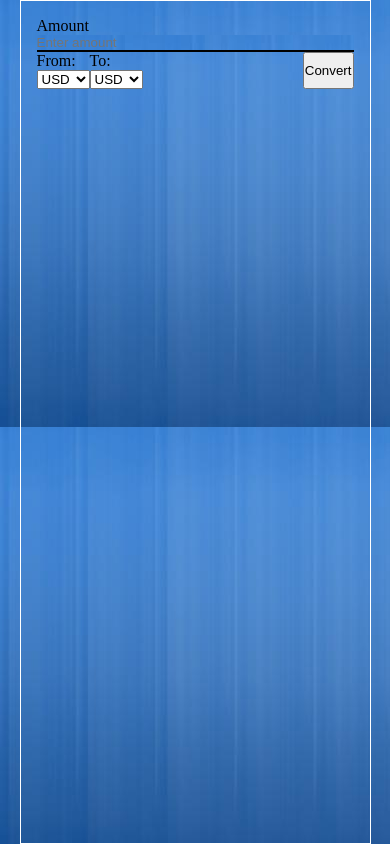
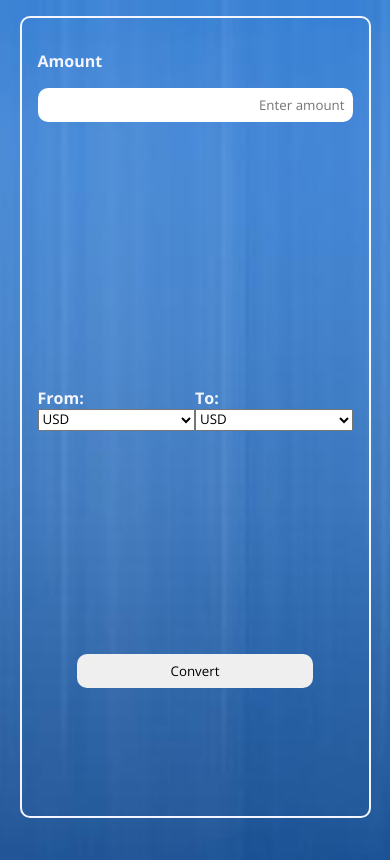
Before and after one commit to afesta12/Currency-Converter, a React (Create React App) app: page / in a window 390 px wide. Built offline with nearby package versions, Linux system fonts and the light colour scheme.

Commit message:
mobile design

```diff
--- a/src/Components/LargeInput.js
+++ b/src/Components/LargeInput.js
@@ -2,7 +2,7 @@ import React from 'react'
 
 const LargeInput = ({title}) => {
   return (
-    <div className='container input__container'>
+    <div className='container container__input'>
 
         <label>{title}</label>
         <input type="text" placeholder='Enter amount' />
--- a/src/SCSS/_config.scss
+++ b/src/SCSS/_config.scss
@@ -1,21 +1,50 @@
+@import url('https://fonts.googleapis.com/css2?family=Open+Sans:wght@400;700&display=swap');
+
+// Variables
+$white: rgb(244, 245, 255);
+
 * {
 
     margin: 0;
     padding: 0;
     box-sizing: border-box;
+    font-family: 'Open Sans', sans-serif;
+
+}
+
+// Typography
+label {
+
+    font-weight: 700;
+    color: $white;
 
 }
 
 body {
 
+    height: 100vh;
     background-image: url("cVR2Dv.jpg");
+    background-size: cover;
+    background-repeat: no-repeat;
+    background-position: center center;
 
 }
 
 input {
 
     border: none;
-    background-image: url("cVR2Dv.jpg");
-    border-bottom: 2px solid black;
+    text-align: right;
+    padding: .5rem;
+    border-radius: 10px;
+    margin-top: 1rem;
 
 }
+
+button {
+
+    border: none;
+    border-radius: 10px;
+    padding: .5rem;
+    width: 75%;
+    align-self: center;
+}
--- a/src/SCSS/index.css
+++ b/src/SCSS/index.css
@@ -1,32 +1,65 @@
+@import url("https://fonts.googleapis.com/css2?family=Open+Sans:wght@400;700&display=swap");
 * {
   margin: 0;
   padding: 0;
   box-sizing: border-box;
+  font-family: "Open Sans", sans-serif;
+}
+
+label {
+  font-weight: 700;
+  color: rgb(244, 245, 255);
 }
 
 body {
+  height: 100vh;
   background-image: url("cVR2Dv.jpg");
+  background-size: cover;
+  background-repeat: no-repeat;
+  background-position: center center;
 }
 
 input {
   border: none;
-  background-image: url("cVR2Dv.jpg");
-  border-bottom: 2px solid black;
+  text-align: right;
+  padding: 0.5rem;
+  border-radius: 10px;
+  margin-top: 1rem;
+}
+
+button {
+  border: none;
+  border-radius: 10px;
+  padding: 0.5rem;
+  width: 75%;
+  align-self: center;
 }
 
 .wrapper {
   width: 90%;
-  height: 100vh;
-  margin: 0 auto;
-  border: 1px solid white;
+  height: 95vh;
+  margin: 1rem auto;
+  border: 2px solid rgb(244, 245, 255);
+  border-radius: 10px;
   padding: 1rem;
   display: flex;
   flex-direction: column;
+  padding: 1rem;
 }
 
 .container {
   display: flex;
   flex-direction: column;
+}
+.container__input {
+  margin-top: 1rem;
+  height: 30%;
+}
+.container__bottom {
+  display: flex;
+  flex-direction: column;
+  justify-content: space-around;
+  height: 70%;
 }
 
 .dropdown {
@@ -34,9 +67,4 @@ input {
 }
 .dropdown__row {
   display: flex;
-}
-
-.container__bottom {
-  display: flex;
-  justify-content: space-between;
 }/*# sourceMappingURL=index.css.map */
--- a/src/SCSS/index.scss
+++ b/src/SCSS/index.scss
@@ -3,12 +3,14 @@
 .wrapper {
 
     width: 90%;
-    height: 100vh;
-    margin: 0 auto;
-    border: 1px solid white;
+    height: 95vh;
+    margin: 1rem auto;
+    border: 2px solid $white;
+    border-radius: 10px;
     padding: 1rem;
     display: flex;
     flex-direction: column;
+    padding: 1rem;
 
 }
 
@@ -17,11 +19,28 @@
     display: flex;
     flex-direction: column;
 
+    &__input {
+
+        margin-top: 1rem;
+        height: 30%;
+
+    }
+
+    &__bottom {
+
+        display: flex;
+        flex-direction: column;
+        justify-content: space-around;
+        height: 70%;
+
+    }
+
 }
 
 .dropdown {
 
     width: 75%;
+
 
     &__row {
 
@@ -30,10 +49,3 @@
     }
 
 }
-
-.container__bottom {
-
-    display: flex;
-    justify-content: space-between;
-
-}
```
Also changed, not shown: 1 other file (tests, documents, lock files or other folders).
